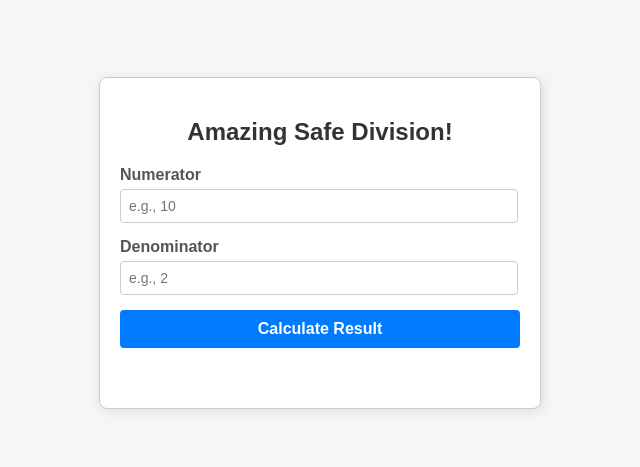
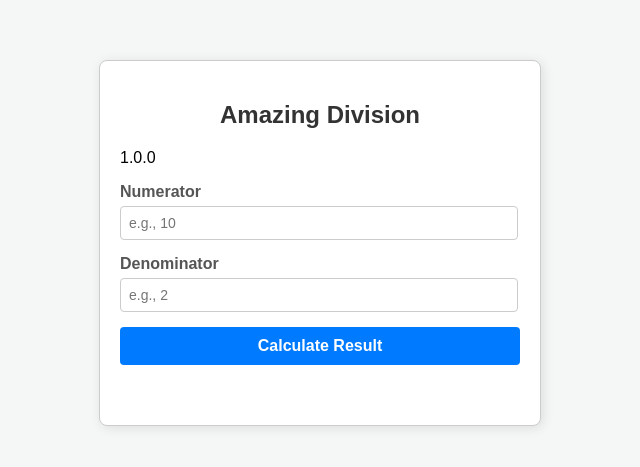
Before and after one commit to ezequieljm/Amazing-Division, a website: page public/index.html in a window 1280 px wide. Shown: the part 157-624 px from the top of the page, without its empty margins (320-960 px from the left). Drawn offline with Linux system fonts and the light colour scheme.

Commit message:
Modified index.html

```diff
--- a/public/index.html
+++ b/public/index.html
@@ -9,7 +9,8 @@
 <body>
 
     <div class="calculator-container">
-        <h2>Amazing Safe Division!</h2>
+        <h2>Amazing Division</h2>
+        <p>1.0.0</p>
 
         <div class="form-group">
             <label for="numerator">Numerator</label>
```
